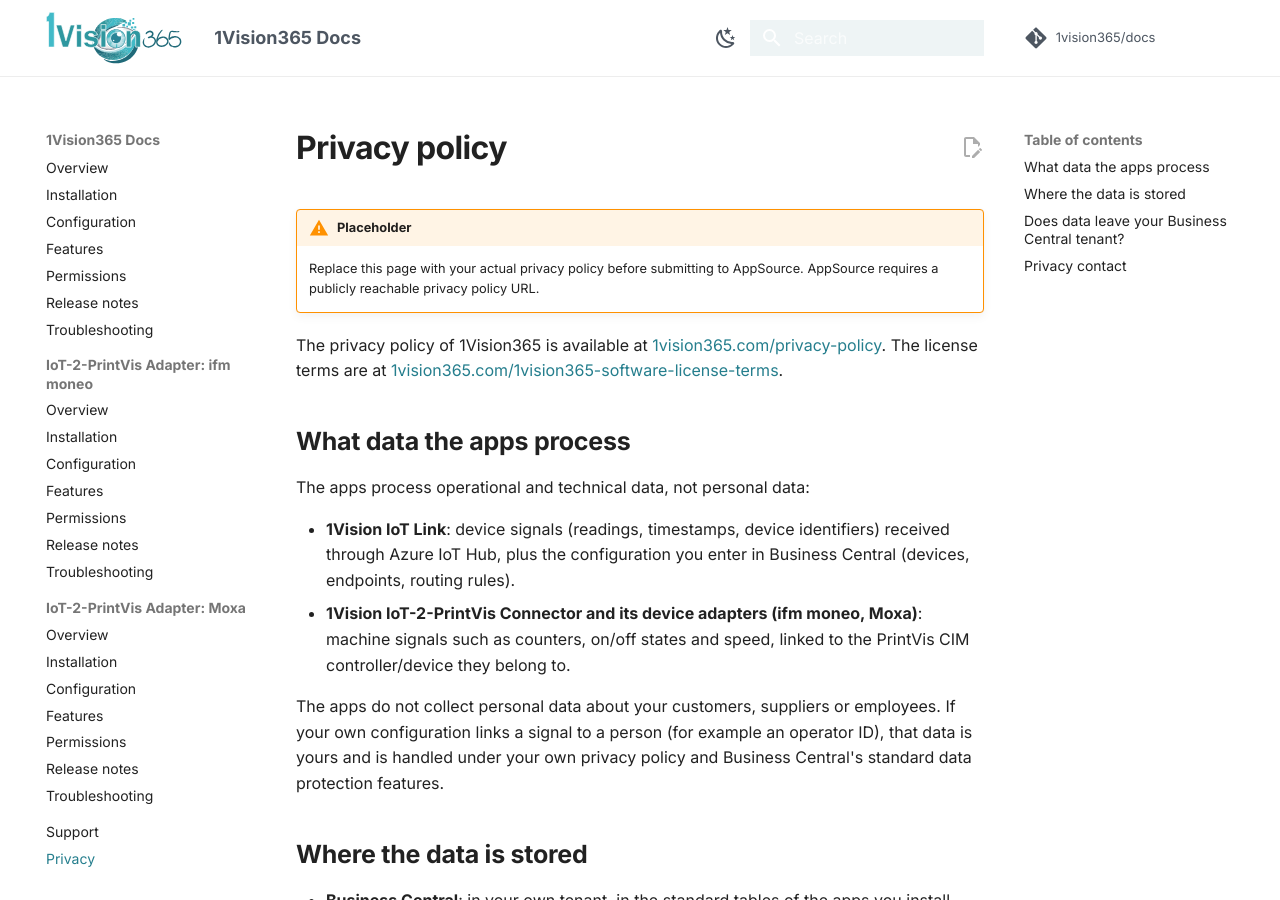
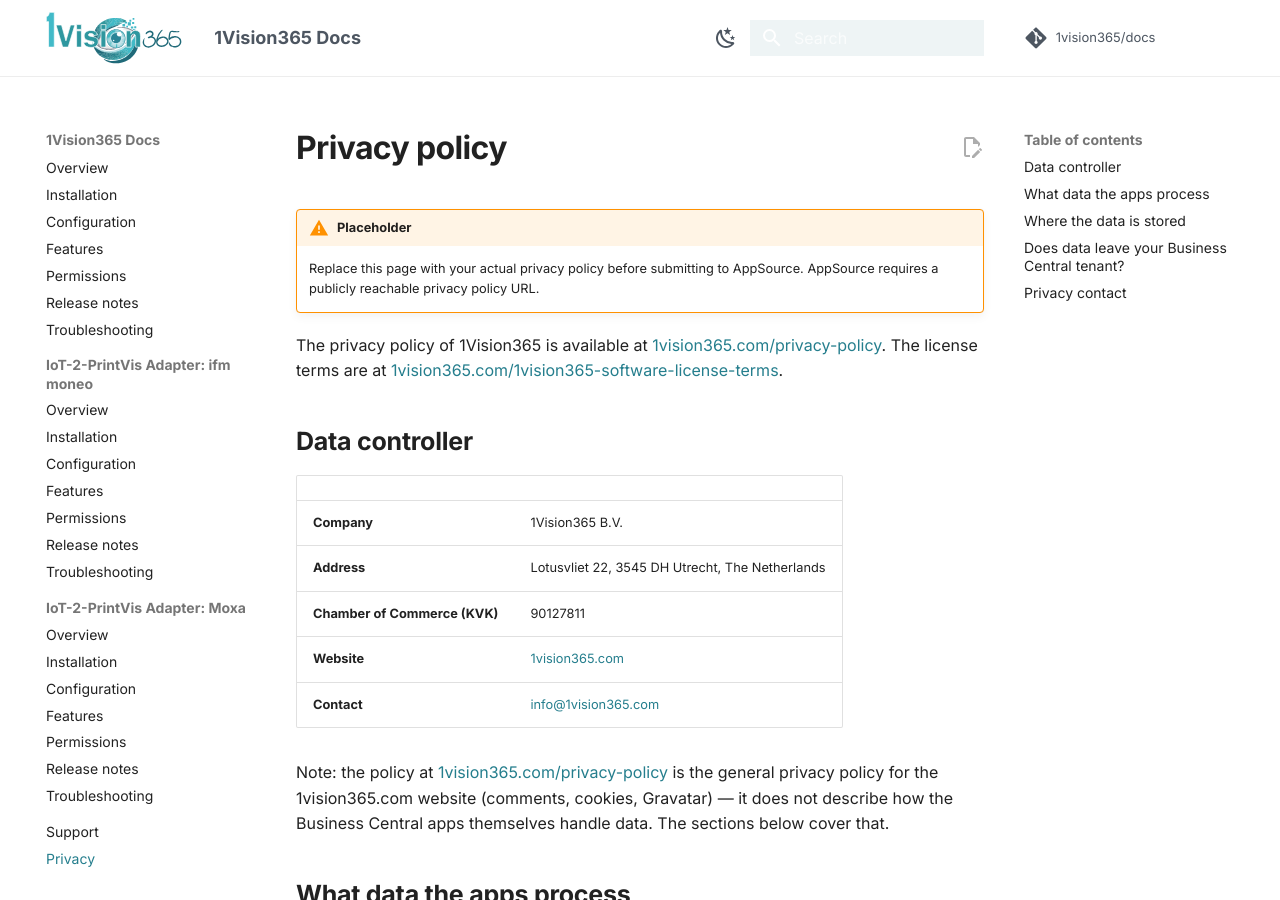
Before and after one commit to 1vision365/docs, an MkDocs documentation site: the page built from docs/privacy.md, in a window 1280 px wide and 900 px high. Built offline with MkDocs 1.6.1 and Material for MkDocs 9.7.7, drawn with Linux system fonts in a browser that asks for light colours; comment, search, counter and statistics services are not loaded.

Commit message:
docs: add data controller details from 1vision365.com/privacy-policy

```diff
--- a/docs/privacy.md
+++ b/docs/privacy.md
@@ -7,6 +7,18 @@ support_agent: false
     Replace this page with your actual privacy policy before submitting to AppSource. AppSource requires a publicly reachable privacy policy URL.
 
 The privacy policy of 1Vision365 is available at [1vision365.com/privacy-policy](https://1vision365.com/privacy-policy/). The license terms are at [1vision365.com/1vision365-software-license-terms](https://1vision365.com/1vision365-software-license-terms/).
+
+## Data controller
+
+| | |
+|---|---|
+| **Company** | 1Vision365 B.V. |
+| **Address** | Lotusvliet 22, 3545 DH Utrecht, The Netherlands |
+| **Chamber of Commerce (KVK)** | 90127811 |
+| **Website** | [1vision365.com](https://1vision365.com) |
+| **Contact** | [info@1vision365.com](mailto:info@1vision365.com) |
+
+Note: the policy at [1vision365.com/privacy-policy](https://1vision365.com/privacy-policy/) is the general privacy policy for the 1vision365.com website (comments, cookies, Gravatar) — it does not describe how the Business Central apps themselves handle data. The sections below cover that.
 
 ## What data the apps process
 
```
